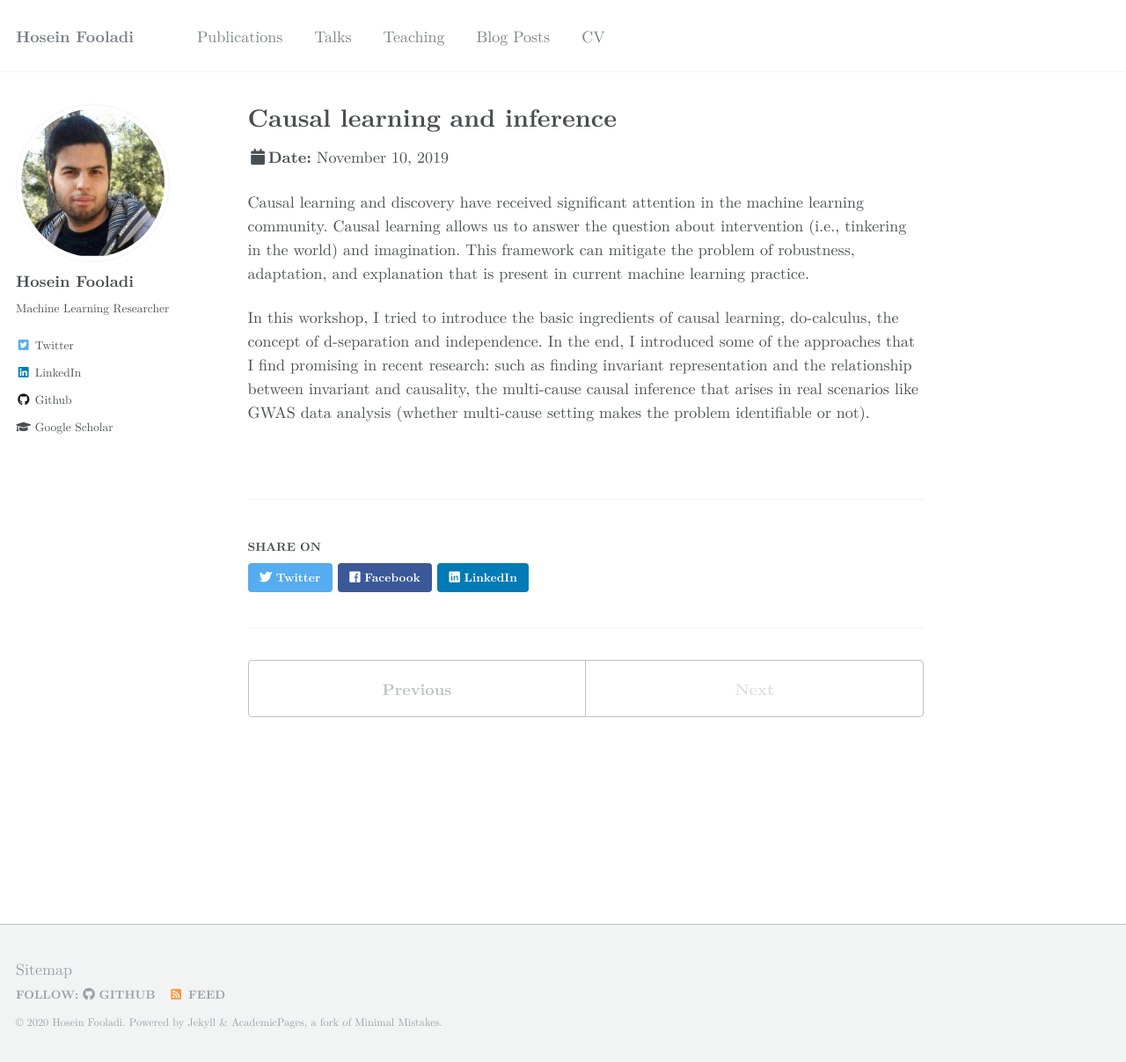
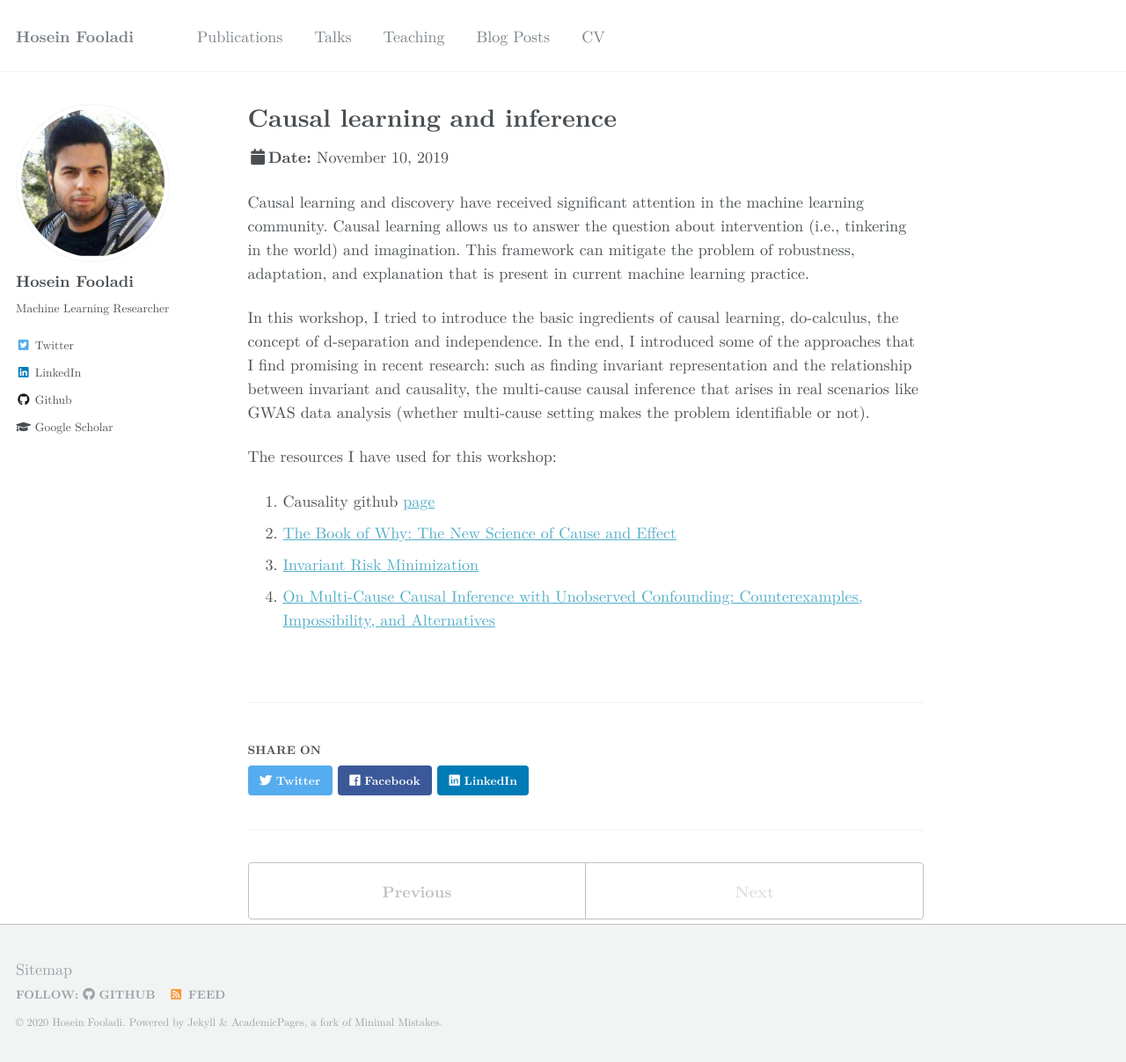
Before and after one commit to HFooladi/HFooladi.github.io, a Jekyll site: the page built from _talks/2019-11-10-causal-learning.md, in a window 1280 px wide and 1207 px high. Shown: the whole window at 88% size. Built offline with Jekyll 4.4.1, drawn with Linux system fonts in a browser that asks for light colours; some web fonts are replaced.

Commit message:
adding resources for causality workshop

```diff
--- a/_talks/2019-11-10-causal-learning.md
+++ b/_talks/2019-11-10-causal-learning.md
@@ -15,3 +15,9 @@ This framework can mitigate the problem of robustness, adaptation, and explanati
 In this workshop, I tried to introduce the basic ingredients of causal learning, do-calculus, the concept of d-separation and independence.
 In the end, I introduced some of the approaches that I find promising in recent research: such as finding invariant representation and the relationship
 between invariant and causality, the multi-cause causal inference that arises in real scenarios like GWAS data analysis (whether multi-cause setting makes the problem identifiable or not).
+
+The resources I have used for this workshop:
+1. Causality github [page](https://github.com/ericmjl/causality)
+2. [The Book of Why: The New Science of Cause and Effect](https://www.amazon.com/Book-Why-Science-Cause-Effect-ebook/dp/B075CR9QBJ/ref=cm_cr_arp_d_product_top?ie=UTF8)
+3. [Invariant Risk Minimization](https://arxiv.org/abs/1907.02893)
+4. [On Multi-Cause Causal Inference with Unobserved Confounding: Counterexamples, Impossibility, and Alternatives](https://arxiv.org/abs/1902.10286)
```
